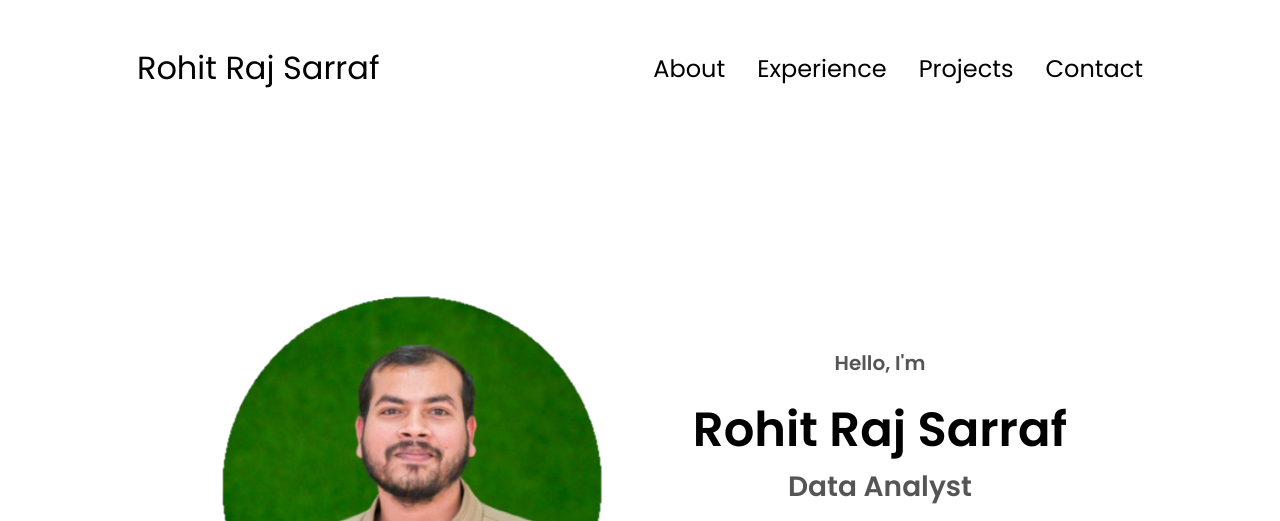
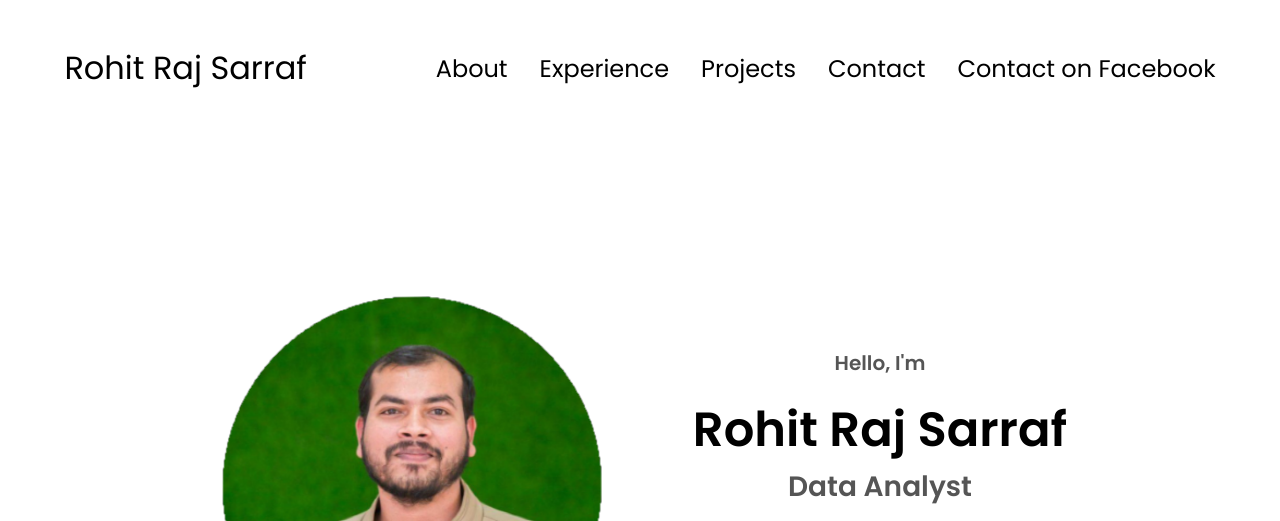
Before and after one commit to HoffensResilient/portfolio-website, a plain HTML site: page index.html in a window 1280 px wide. Shown: the top 521 px of the page. Drawn offline with Linux system fonts and the light colour scheme.

Commit message:
Update index.html

```diff
--- a/index.html
+++ b/index.html
@@ -18,6 +18,7 @@
                 <li><a href="#experience">Experience</a></li>
                 <li><a href="#projects">Projects</a></li>
                 <li><a href="#contact">Contact</a></li>
+                <li><a href="https://www.facebook.com/rohit.sarraf.16">Contact on Facebook</a></li>
             </ul>
         </div>
     </nav>
```
